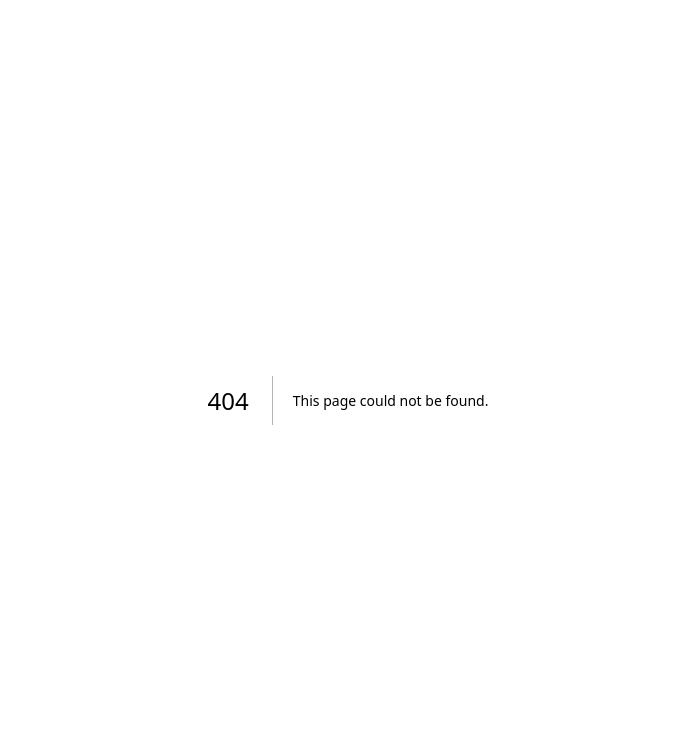
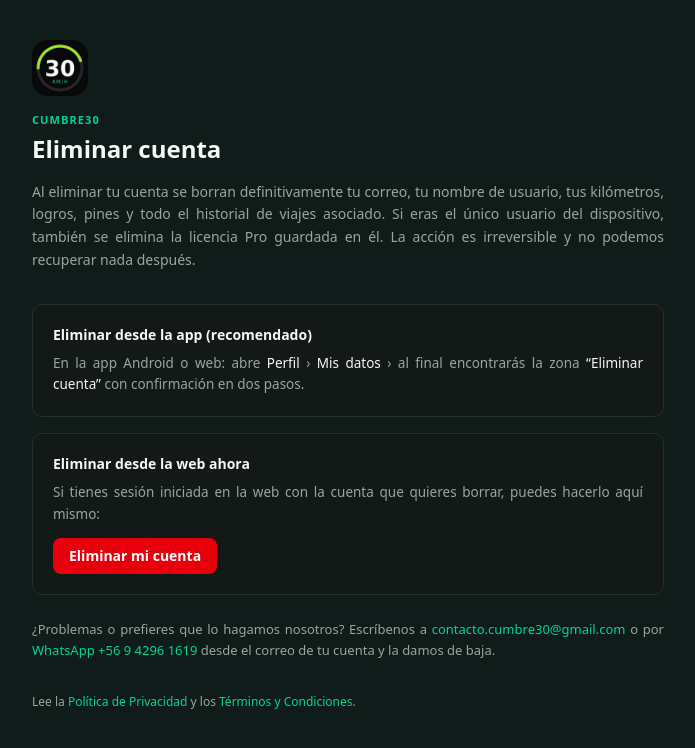
Before and after one commit to cumbre30/cumbre30, a Next.js app: page /geo/cumbre30/eliminar-cuenta in a window 1280 px wide. Before the commit this address had no page. Shown: the top 748 px of the page, without its empty margins (292-987 px from the left). Built offline with nearby package versions, Linux system fonts and the light colour scheme.

Commit message:
Legal: rutas por app /geo/cumbre30/{privacidad,terminos,eliminar-cuenta} + icono Cumbre30 en privacidad y eliminar-cuenta + redirects de raíces

```diff
--- a/src/app/eliminar-cuenta/page.tsx
+++ b/src/app/eliminar-cuenta/page.tsx
@@ -7,16 +7,33 @@ import { DeleteAccountWebButton } from "./DeleteAccountWebButton";
 // URL que Google Play pide declarar en Seguridad de datos
 // (eliminación de cuenta). Estática: el APK también la incluye,
 // aunque ahí el flujo real vive en Perfil → Mis datos.
+// Ruta canónica por app: /geo/cumbre30/eliminar-cuenta
+// (vercel.json redirige esta raíz hacia allí; la raíz se mantiene
+// para el APK ya publicado y para el export offline).
 // ============================================================
 
 export const metadata: Metadata = {
   title: "Eliminar cuenta - Cumbre30",
   description: "Elimina definitivamente tu cuenta de Cumbre30 y todos sus datos.",
+  // Favicon de esta página: logo de la app Cumbre30 (el resto del sitio
+  // usa la marca Cumbre GEO definida en layout.tsx). Igual que /terminos.
+  icons: {
+    icon: [{ url: "/icons/icon-192.png", type: "image/png" }],
+    apple: "/icons/icon-192.png",
+  },
 };
 
 export default function EliminarCuentaPage() {
   return (
     <main className="mx-auto min-h-dvh w-full max-w-2xl px-5 py-10">
+      {/* Logo de la app Cumbre30 (mismo tratamiento que /terminos). */}
+      <img
+        src="/icons/icon-512.png"
+        alt="Logo de Cumbre30"
+        width={56}
+        height={56}
+        className="mb-4 rounded-2xl"
+      />
       <p className="text-[11px] font-bold uppercase tracking-widest text-emerald-600 dark:text-emerald-400">Cumbre30</p>
       <h1 className="mt-1 text-2xl font-bold text-foreground">Eliminar cuenta</h1>
 
--- a/src/app/privacidad/page.tsx
+++ b/src/app/privacidad/page.tsx
@@ -6,12 +6,21 @@ import Link from "next/link";
 // Página estática (sin APIs dinámicas) para que también exista
 // dentro del export del APK. URL requerida por Google Play
 // Console (Política de privacidad en Contenido de la app).
+// Ruta canónica por app: /geo/cumbre30/privacidad (vercel.json
+// redirige esta raíz hacia allí; la raíz se mantiene para el APK
+// ya publicado y para el export offline).
 // ============================================================
 
 export const metadata: Metadata = {
   title: "Política de Privacidad - Cumbre30",
   description:
     "Cómo Cumbre30 trata tus datos: cuenta, recorridos GPS, licencia Pro y eliminación de cuenta.",
+  // Favicon de esta página: logo de la app Cumbre30 (el resto del sitio
+  // usa la marca Cumbre GEO definida en layout.tsx). Igual que /terminos.
+  icons: {
+    icon: [{ url: "/icons/icon-192.png", type: "image/png" }],
+    apple: "/icons/icon-192.png",
+  },
 };
 
 function Section({ title, children }: { title: string; children: React.ReactNode }) {
@@ -26,6 +35,14 @@ function Section({ title, children }: { title: string; children: React.ReactNode
 export default function PrivacidadPage() {
   return (
     <main className="mx-auto min-h-dvh w-full max-w-2xl px-5 py-10">
+      {/* Logo de la app Cumbre30 (mismo tratamiento que /terminos). */}
+      <img
+        src="/icons/icon-512.png"
+        alt="Logo de Cumbre30"
+        width={56}
+        height={56}
+        className="mb-4 rounded-2xl"
+      />
       <p className="text-[11px] font-bold uppercase tracking-widest text-emerald-600 dark:text-emerald-400">Cumbre30</p>
       <h1 className="mt-1 text-2xl font-bold text-foreground">Política de Privacidad</h1>
       <p className="mt-2 text-sm text-justify text-muted-foreground">
--- a/src/lib/appsCatalog.ts
+++ b/src/lib/appsCatalog.ts
@@ -139,9 +139,12 @@ export const APPS: AppCatalogo[] = [
     // detalle de Cumbre30 (no en el footer del sitio).
     enlaces: {
       contacto: `mailto:${CONTACT_EMAIL}`,
-      privacidad: "/privacidad",
-      terminos: "/terminos",
-      eliminarCuenta: "/eliminar-cuenta",
+      // Rutas por app (/geo/cumbre30/...) para diferenciar la información
+      // entre apps de Cumbre GEO. La raíz (/privacidad, etc.) redirige a
+      // estas en la web y sigue existiendo dentro del export del APK.
+      privacidad: "/geo/cumbre30/privacidad",
+      terminos: "/geo/cumbre30/terminos",
+      eliminarCuenta: "/geo/cumbre30/eliminar-cuenta",
     },
   },
   {
```
Also changed, not shown: src/app/geo/cumbre30/eliminar-cuenta/page.tsx (added, +9 -0 lines), src/app/geo/cumbre30/privacidad/page.tsx (added, +9 -0 lines), src/app/geo/cumbre30/terminos/page.tsx (added, +9 -0 lines), vercel.json.
